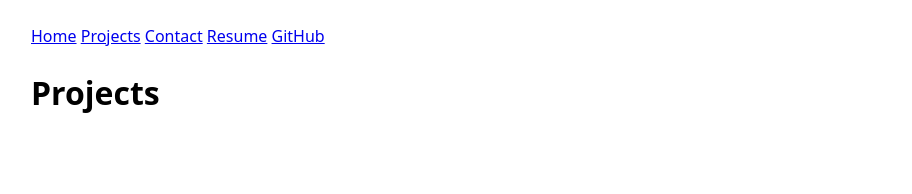
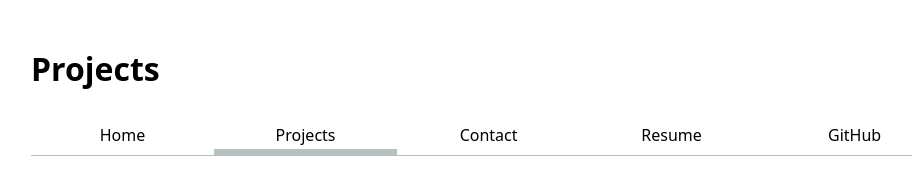
Before and after one commit to TigranZhamakochyan/portfolio, a plain HTML site: page projects/index.html in a window 1280 px wide. Shown: the whole page, without its empty margins (17-929 px from the left). Drawn offline with Linux system fonts and the light colour scheme.

Commit message:
add a lot of stuff

```diff
--- a/projects/index.html
+++ b/projects/index.html
@@ -7,13 +7,14 @@
     <link rel="stylesheet" href="../style.css">
 </head>
 <body>
+    <h1>Projects</h1>
+
     <nav>
-    <a href="../index.html">Home</a>
-    <a href="../projects/index.html">Projects</a>
-    <a href="../contact/index.html">Contact</a>
-    <a href="../resume/index.html">Resume</a>
-    <a href="https://github.com/TigranZhamakochyan" target="_blank">GitHub</a>
+        <a href="../index.html">Home</a>
+        <a href="../projects/index.html" class="current">Projects</a>
+        <a href="../contact/index.html">Contact</a>
+        <a href="../resume/index.html">Resume</a>
+        <a href="https://github.com/TigranZhamakochyan" target="_blank">GitHub</a>
     </nav>
-    <h1>Projects</h1>
 </body>
 </html>
--- a/style.css
+++ b/style.css
@@ -1,3 +1,7 @@
+:root {
+  --color-accent: oklch(65% 50% 0);
+}
+
 body {
   font: 100%/1.5 system-ui;
   max-width: 100ch;
@@ -5,3 +9,36 @@
   margin-right: auto;
   padding: 1em;
 }
+
+input,
+textarea,
+button {
+  font: inherit;
+}
+
+nav {
+  display: flex;
+  margin-bottom: 1em;
+  border-bottom-width: 1px;
+  border-bottom-style: solid;
+  border-bottom-color: oklch(80% 3% 200);
+}
+
+nav a {
+  flex: 1;
+  text-decoration: none;
+  color: inherit;
+  text-align: center;
+  padding: 0.5em;
+}
+
+nav a.current {
+  border-bottom: 0.4em solid oklch(80% 3% 200);
+  padding-bottom: 0.1em;
+}
+
+nav a:hover {
+  border-bottom: 0.4em solid var(--color-accent);
+  padding-bottom: 0.1em;
+  background-color: oklch(from var(--color-accent) 95% 5% h);
+}
```
Also changed, not shown: contact/index.html (+7 -6 lines), index.html (+8 -6 lines), resume/index.html (+5 -2 lines).
